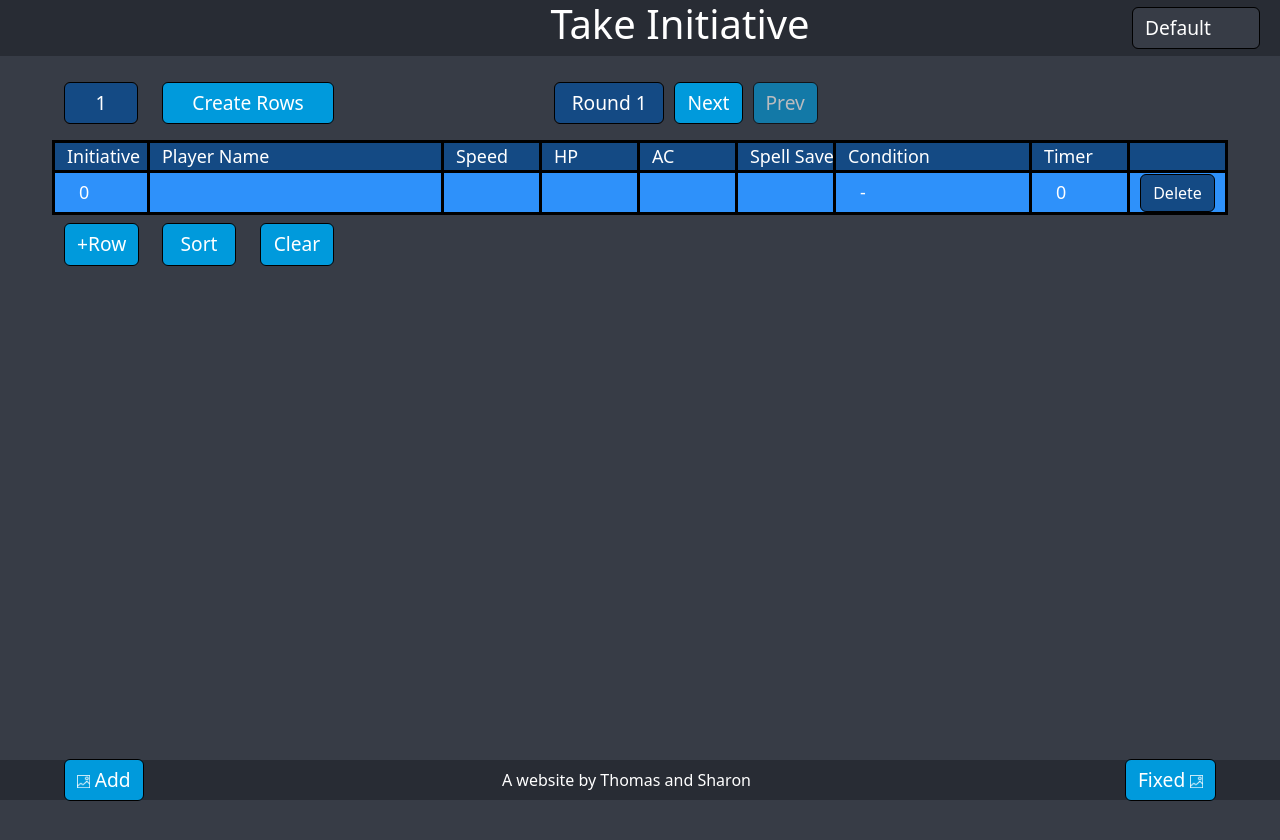
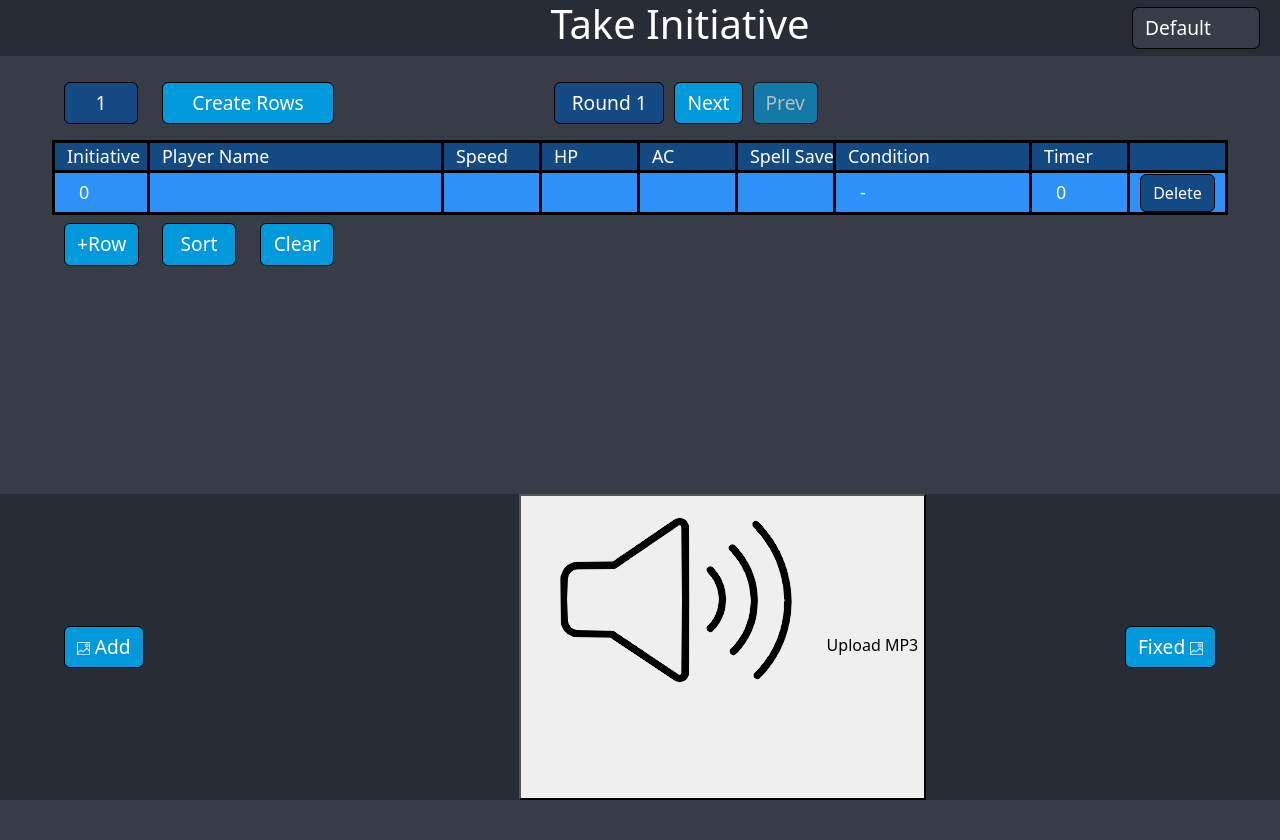
Before and after one commit to ThomasVersaevel/initiative-tracker, a React (Create React App) app: page / in a window 1280 px wide. Shown: the top 840 px of the page. Built offline with nearby package versions, Linux system fonts and the light colour scheme.

Commit message:
Added sound upload

```diff
--- a/src/App.js
+++ b/src/App.js
@@ -1,6 +1,7 @@
 import React, { useCallback, useEffect, useState } from "react";
 import "./App.css";
 import { GridRow } from "./components/GridRow";
+import { Soundboard } from "./components/Soundboard";
 
 function App() {
   const [turn, setTurn] = useState(1);
@@ -427,7 +428,10 @@ function App() {
               : " " + gridRows[highlightedRow].charactername}
           </label>
         </div>
-        <div className="footer-text">A website by Thomas and Sharon</div>
+        <div>
+          <Soundboard></Soundboard>
+        </div>
+        {/*<div className="footer-text">A website by Thomas and Sharon</div>*/}
         <div className="upload-container-right">
           <label className="btn btn-secondary bot" htmlFor="stationary-upload">
             {"Fixed "}
--- /dev/null
+++ b/src/components/Soundboard.js
@@ -0,0 +1,43 @@
+import React, { useState, useRef } from "react";
+
+export const Soundboard = () => {
+  const [audioFile, setAudioFile] = useState(null);
+  const fileInputRef = useRef(null);
+
+  const handleFileChange = (event) => {
+    const file = event.target.files[0];
+    if (file && file.type === "audio/mpeg") {
+      setAudioFile(URL.createObjectURL(file));
+    } else {
+      alert("Please select a valid MP3 file.");
+    }
+  };
+
+  const handleUploadButtonClick = () => {
+    fileInputRef.current.click();
+  };
+
+  return (
+    <div>
+      <input
+        type="file"
+        accept=".mp3"
+        onChange={handleFileChange}
+        style={{ display: "none" }}
+        ref={fileInputRef}
+      />
+      <button onClick={handleUploadButtonClick}>
+        <img src="images/speaker.png" alt="Speaker" />
+        Upload MP3
+      </button>
+      {audioFile && (
+        <div>
+          <audio controls>
+            <source src={audioFile} type="audio/mpeg" />
+            Your browser does not support the audio element.
+          </audio>
+        </div>
+      )}
+    </div>
+  );
+};
```
Also changed, not shown: public/images/speaker.png (added).
